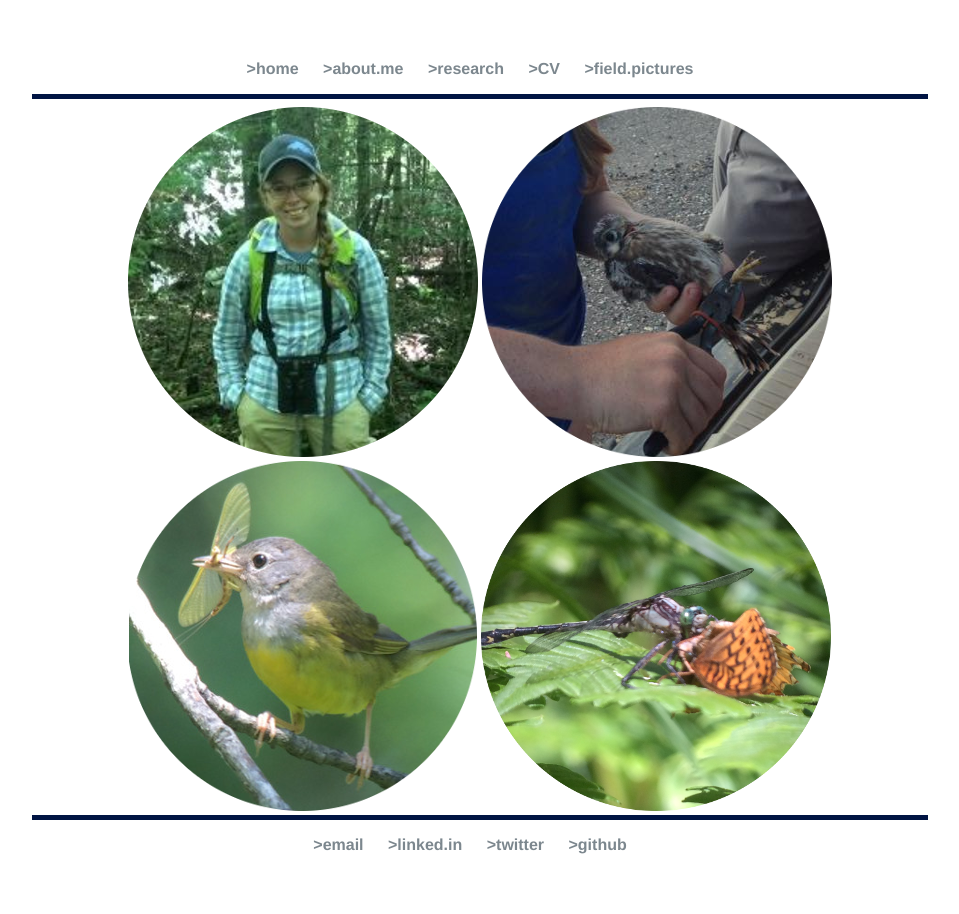
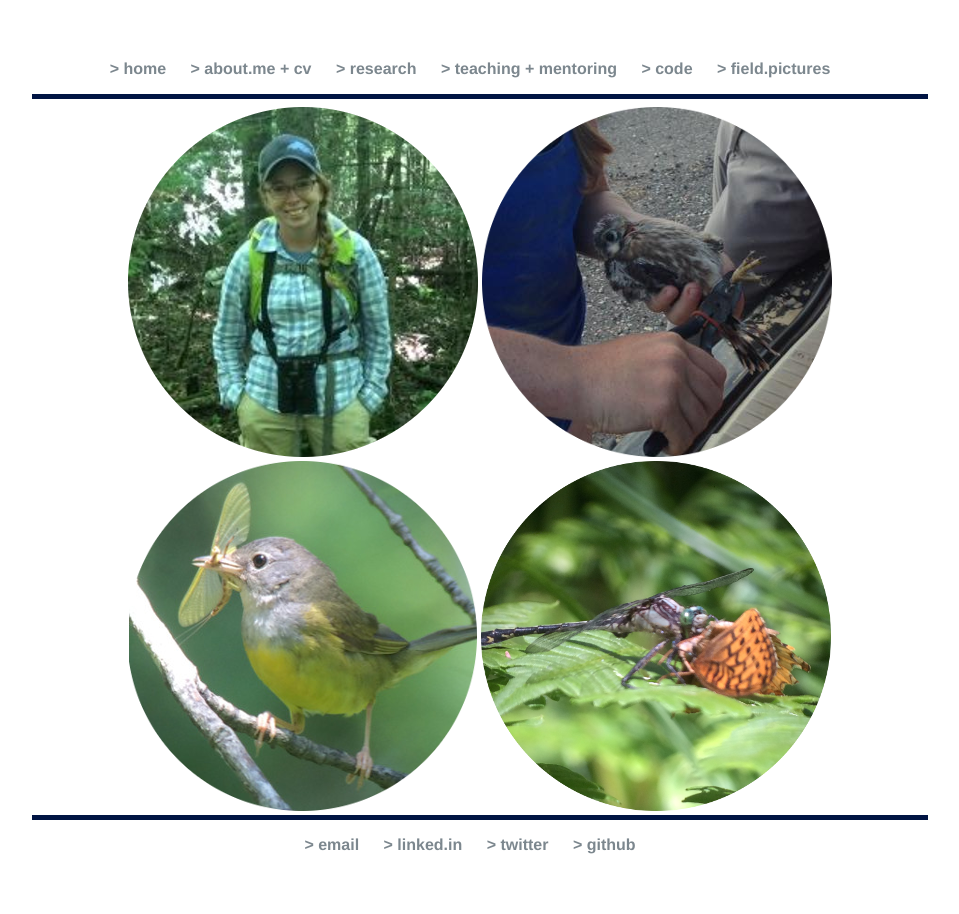
Before and after one commit to elizagrames/elizagrames.github.io, a Jekyll site: the page built from index.html, in a window 1280 px wide. Shown: the whole page, without its empty margins (160-1119 px from the left). Built offline with Jekyll 4.4.1, drawn with Linux system fonts in a browser that asks for light colours.

Commit message:
Update default.html

```diff
--- a/_layouts/default.html
+++ b/_layouts/default.html
@@ -20,11 +20,12 @@
 		<body>
 			<nav>
 	    		<ul>
-	        		<li><a href="/">>home</a></li>
-				<li><a href="/about">>about.me</a></li>
-		        	<li><a href="/research">>research</a></li>
-	        		<li><a href="/cv">>CV</a></li>
-		        	<li><a href="/gallery">>field.pictures</a></li>
+	        		<li><a href="/">> home</a></li>
+				<li><a href="/about">> about.me + cv </a></li>
+		        	<li><a href="/research">> research</a></li>
+	        		<li><a href="/cv">> teaching + mentoring</a></li>
+				<li><a href="/gallery">> code</a></li>
+		        	<li><a href="/gallery">> field.pictures</a></li>
 
 	    		</ul>
 	    		<hr style="height:5px;border:none;color:#001443;background-color:#001443;" />
@@ -36,10 +37,10 @@
 			</div><!-- /.container -->
 			<footer>
 	    		<ul>
-	        		<li><a href="mailto:eliza.grames@uconn.edu">>email</a></li>
-	        		<li><a href="https://www.linkedin.com/in/eliza-grames-13263855">>linked.in</a></li>
-	        		<li><a href="https://twitter.com/elizagrames">>twitter</a></li>
-	        		<li><a href="https://github.com/elizagrames">>github</a></li>
+	        		<li><a href="mailto:eliza.grames@uconn.edu">> email</a></li>
+	        		<li><a href="https://www.linkedin.com/in/eliza-grames-13263855">> linked.in</a></li>
+	        		<li><a href="https://twitter.com/elizagrames">> twitter</a></li>
+	        		<li><a href="https://github.com/elizagrames">> github</a></li>
 				</ul>
 			</footer>
 		</body>
```
